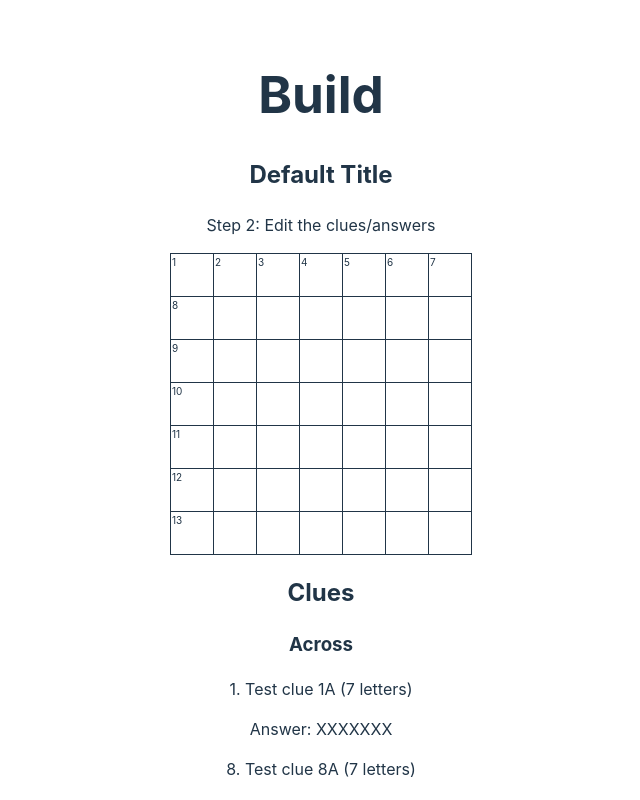
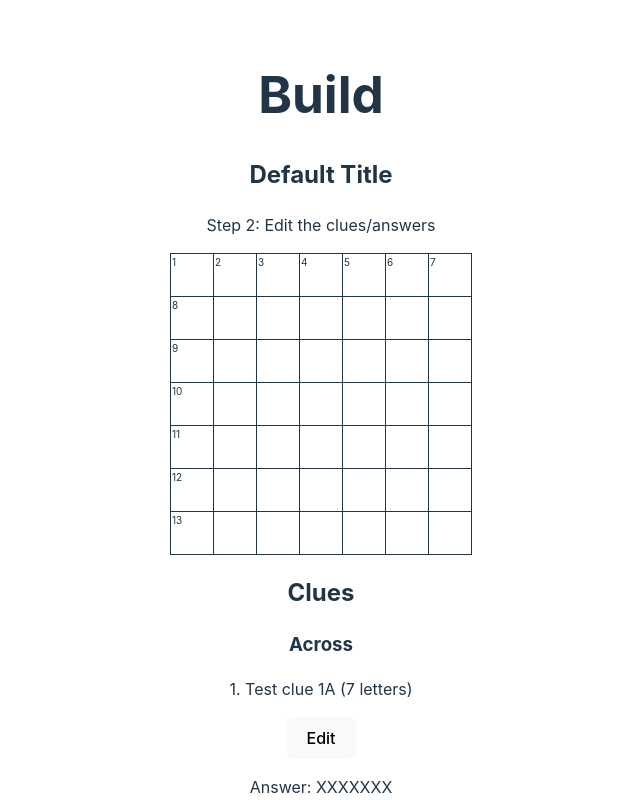
Before and after one commit to bencavins/crossbuild, a React (Vite) app in the folder frontend/crossbuild/: page /build in a window 1280 px wide. Both pictures are taken after a click on the button "Next". Shown: the top 800 px of the page, without its empty margins (319-959 px from the left). Built offline with nearby package versions, Linux system fonts and the light colour scheme.

Commit message:
edit clue text

```diff
--- a/frontend/crossbuild/src/components/Clue.jsx
+++ b/frontend/crossbuild/src/components/Clue.jsx
@@ -1,6 +1,25 @@
-export default function Clue({ num, text, answer, length }) {
+import { useState } from "react"
+
+export default function Clue({ num, text, answer, length, saveClue }) {
+  const [isEditing, setIsEditing] = useState(false)
+  const [clueInput, setClueInput] = useState(text)
+
+  function handleClick(event) {
+    if (isEditing) {
+        saveClue(num, clueInput)
+    }
+    setIsEditing(prev => !prev)
+  }
+
+  function handleChange(event) {
+    setClueInput(event.target.value)
+  }
+
   return <div className="clue">
-    <p>{num}. {text} ({length} letters)</p>
+    {isEditing ?
+      <input type="text" name="clue" value={clueInput} onChange={handleChange} />
+    : <p>{num}. {text} ({length} letters)</p>}
+    <button onClick={handleClick}>{isEditing ? "Save" : "Edit"}</button>
     <p>Answer: {answer}</p>
   </div>
 }
--- a/frontend/crossbuild/src/components/ClueBank.jsx
+++ b/frontend/crossbuild/src/components/ClueBank.jsx
@@ -1,16 +1,27 @@
 import ClueList from "./ClueList"
 
-export default function ClueBank({ clues }) {
+export default function ClueBank({ clues, setPuzzle }) {
+  function updateAcrossClue(num, text) {
+    setPuzzle(puzzle => {
+      const puzzleCopy = {...puzzle}
+      puzzleCopy.clues.across[num].text = text
+      return puzzleCopy
+    })
+  }
+
+  function updateDownClue(num, text) {
+    setPuzzle(puzzle => {
+      const puzzleCopy = {...puzzle}
+      puzzleCopy.clues.down[num].text = text
+      return puzzleCopy
+    })
+  }
+
   return <div className="clue-bank">
     <h2>Clues</h2>
     <h3>Across</h3>
-    <ClueList clues={clues.across} />
-    {/* {Object.entries(clues.across).map(([num, text]) => {
-      return <li>{num} {text}</li>
-    })} */}
-    {/* {clues.across.map(clue => <li>{clue.text}</li>)} */}
+    <ClueList clues={clues.across} saveClue={updateAcrossClue} />
     <h3>Down</h3>
-    <ClueList clues={clues.down} />
-    {/* {clues.down.map(clue => <li>{clue.text}</li>)} */}
+    <ClueList clues={clues.down} saveClue={updateDownClue} />
   </div>
 }
--- a/frontend/crossbuild/src/components/ClueList.jsx
+++ b/frontend/crossbuild/src/components/ClueList.jsx
@@ -1,6 +1,6 @@
 import Clue from "./Clue"
 
-export default function ClueList({ clues }) {
+export default function ClueList({ clues, saveClue }) {
 
 //   console.log(Object.entries(clues).map(([num, data]) => console.log(data)))
   return <div className="clue-list">
@@ -10,7 +10,8 @@ export default function ClueList({ clues }) {
         num={num}
         text={data.text}
         length={data.length}
-        answer={data.answer} />
+        answer={data.answer}
+        saveClue={saveClue} />
     })}
   </div>
 }
--- a/frontend/crossbuild/src/components/EditClues.jsx
+++ b/frontend/crossbuild/src/components/EditClues.jsx
@@ -9,7 +9,7 @@ export default function EditClues({ puzzle, setPuzzle }) {
     <>
       <p>Step 2: Edit the clues/answers</p>
       <SquareGrid grid={puzzle.grid} handleClick={handleSquareClick} />
-      <ClueBank clues={puzzle.clues} answers={puzzle.answers} />
+      <ClueBank clues={puzzle.clues} answers={puzzle.answers} setPuzzle={setPuzzle} />
     </>
   )
 }
```
